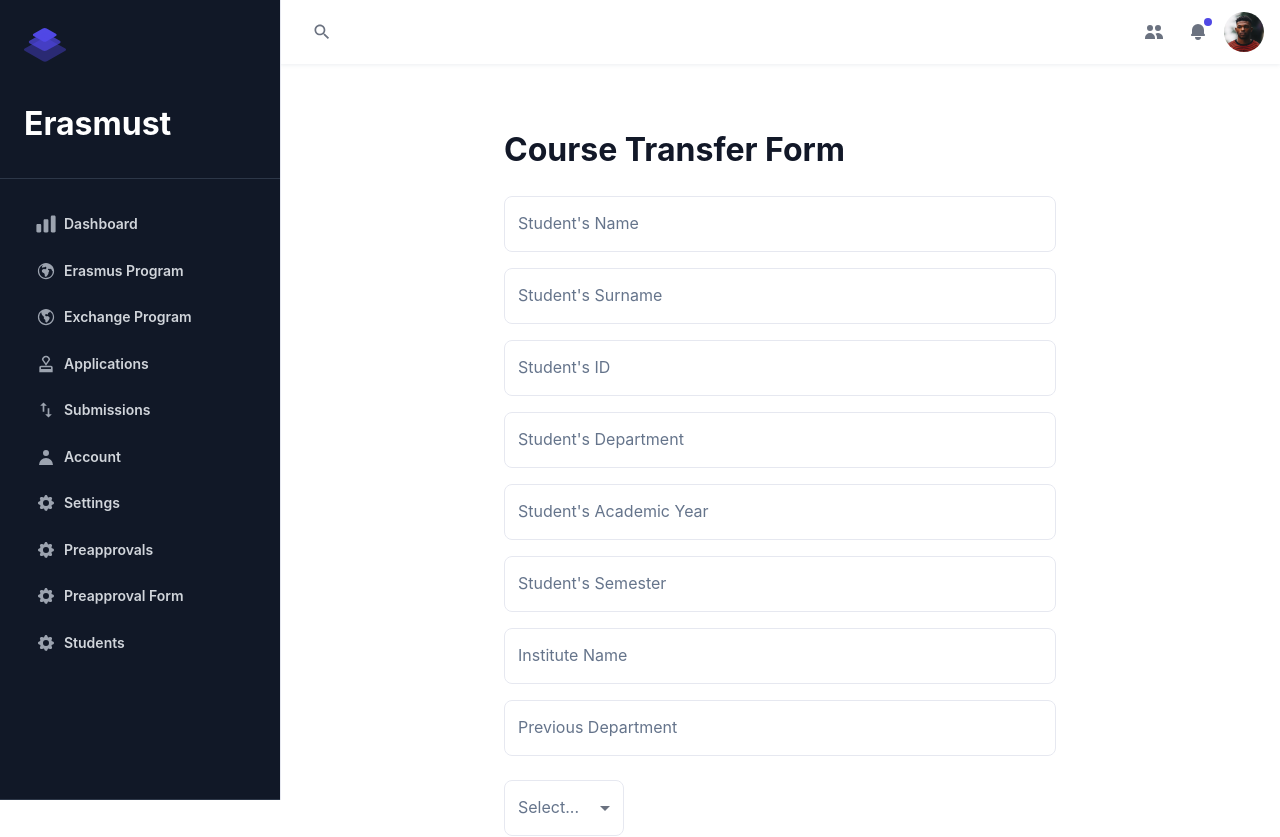
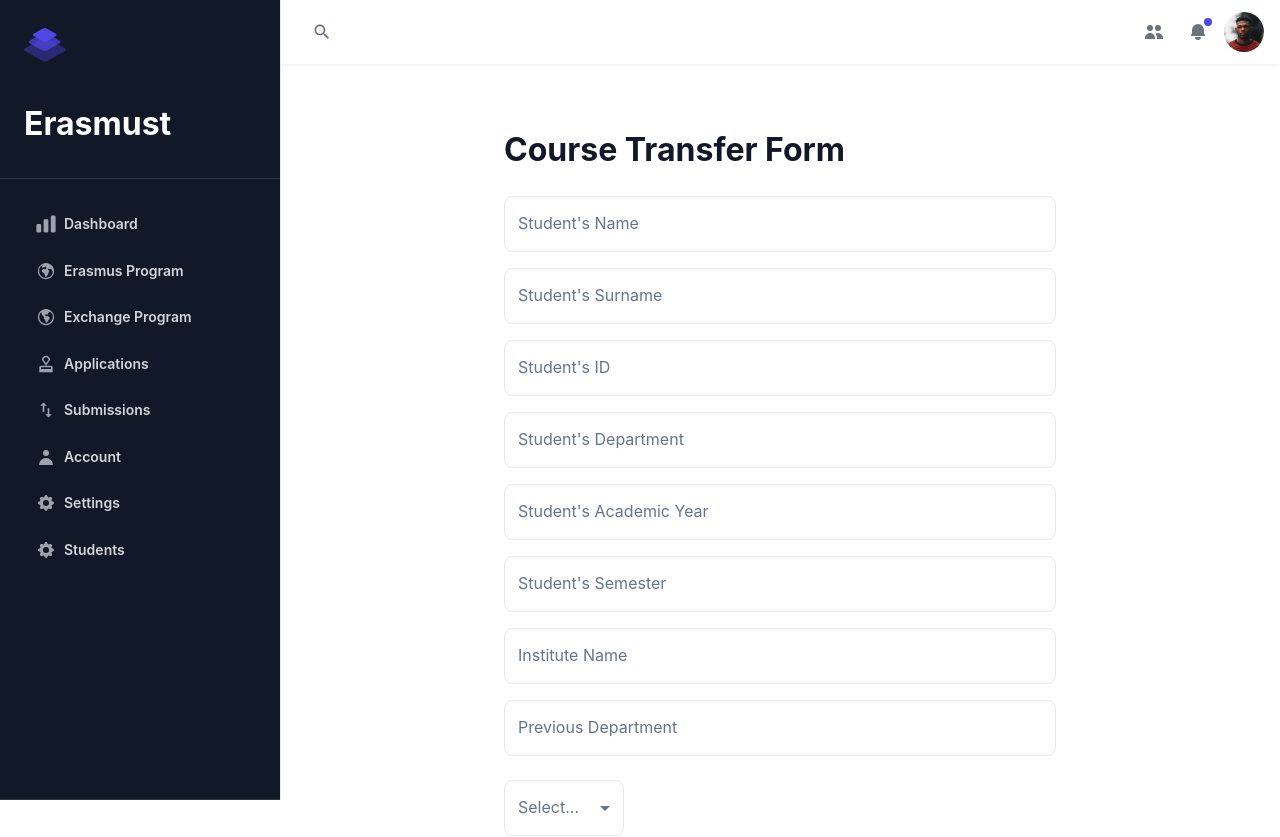
Before and after one commit to tolgaozgun/erasmust, a React (Create React App) app in the folder frontend/: page /ctForm in a window 1280 px wide. Shown: the top 837 px of the page. Built offline with nearby package versions, Linux system fonts and the light colour scheme.

Commit message:
Sidebar edited

```diff
--- a/frontend/src/components/componentsStudent/dashboard-sidebar.js
+++ b/frontend/src/components/componentsStudent/dashboard-sidebar.js
@@ -46,16 +46,6 @@ const items = [
     href: '/settingsStudent',
     icon: (<CogIcon fontSize="small" />),
     title: 'Settings'
-  },
-  {
-    href: '/preapproval',
-    icon: (<CogIcon fontsize="small"/>),
-    title: 'Preapprovals'
-  },
-  {
-    href: '/preapprovalForm',
-    icon: (<CogIcon fontSize="small" />),
-    title: 'Preapproval Form',
   },
   {
     href: '/students',
```
